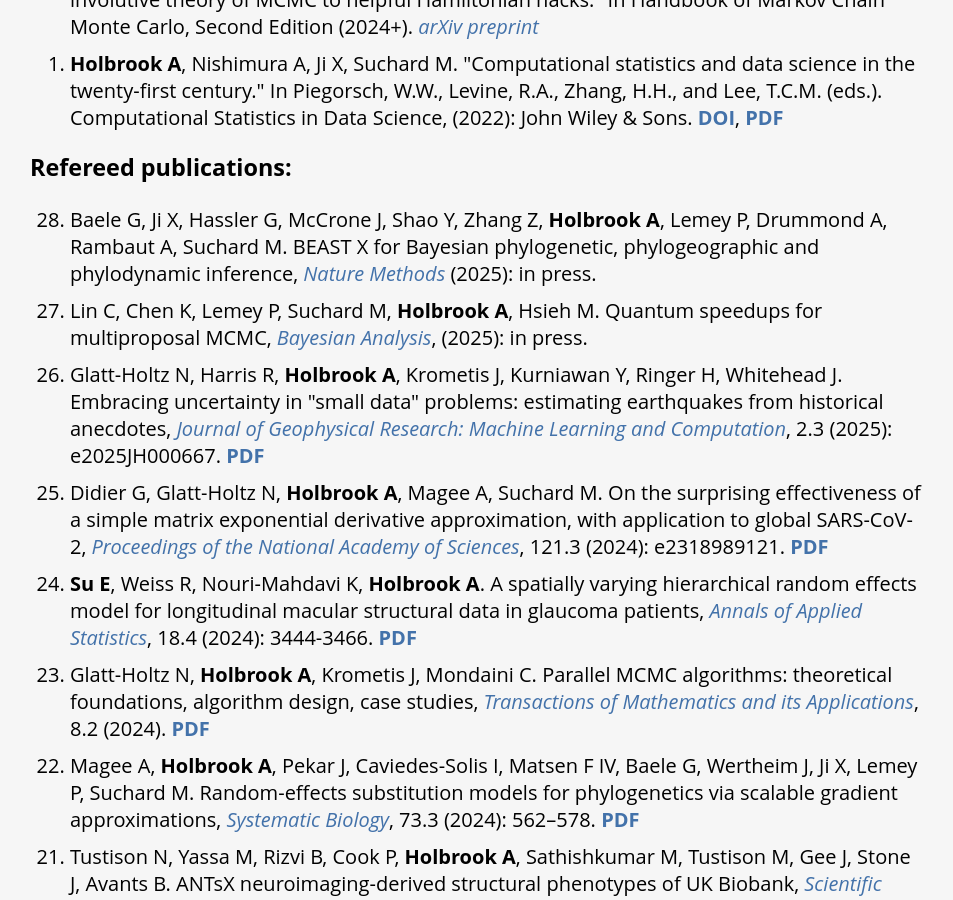
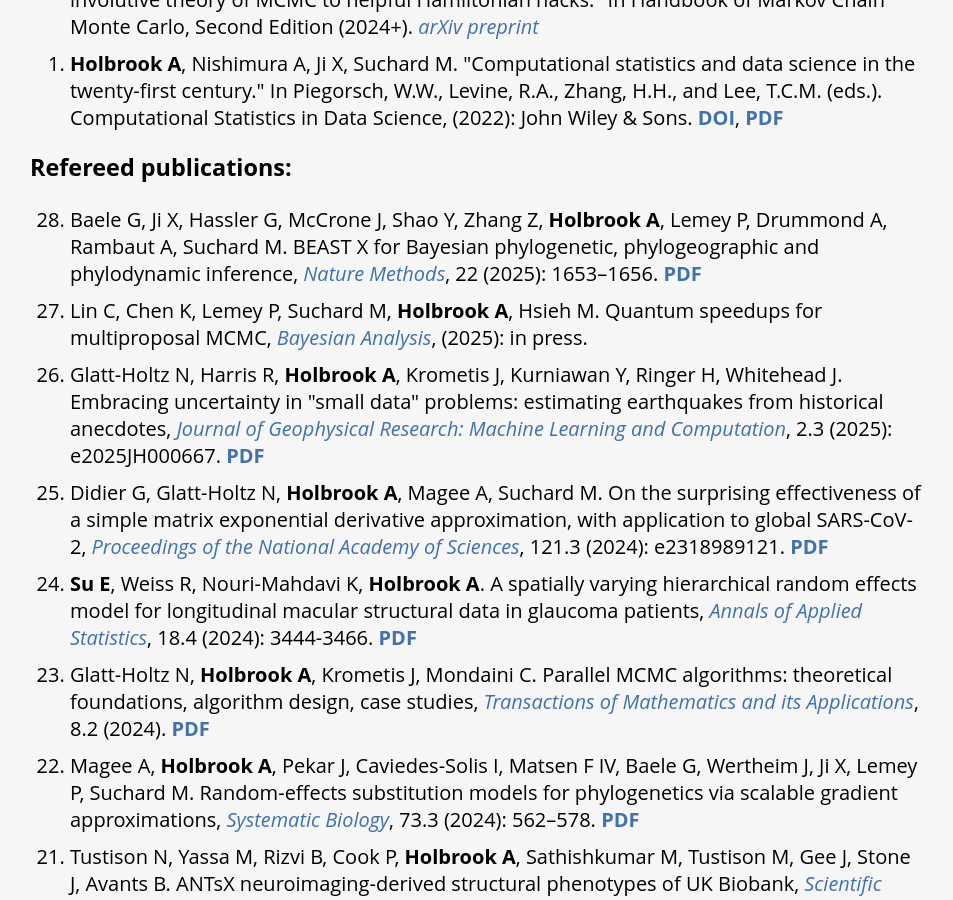
Before and after one commit to andrewjholbrook/andrewjholbrook.github.io, a Jekyll site: the page built from research.html, in a window 1280 px wide and 900 px high, scrolled down 719 px. Shown: the whole window, without its empty margins (162-1115 px from the left). Built offline with Jekyll 4.4.1, drawn with Linux system fonts in a browser that asks for light colours; a style sheet for code colours, icons or effects is not loaded.

Commit message:
natmeth details and pdf

```diff
--- a/research.html
+++ b/research.html
@@ -30,7 +30,7 @@ John Wiley & Sons. <b><a href="https://doi.org/10.1002/9781118445112.stat08324"
   <h3>Refereed publications:</h3>
 
   <ol id="pubs" reversed>
-    <li>Baele G, Ji X, Hassler G, McCrone J, Shao Y, Zhang Z, <b>Holbrook A</b>, Lemey P, Drummond A, Rambaut A, Suchard M. BEAST X for Bayesian phylogenetic, phylogeographic and phylodynamic inference, <i><a href="https://www.nature.com/articles/s41592-025-02751-x" target="_blank">Nature Methods</a></i> (2025): in press.</li>
+    <li>Baele G, Ji X, Hassler G, McCrone J, Shao Y, Zhang Z, <b>Holbrook A</b>, Lemey P, Drummond A, Rambaut A, Suchard M. BEAST X for Bayesian phylogenetic, phylogeographic and phylodynamic inference, <i><a href="https://www.nature.com/articles/s41592-025-02751-x" target="_blank">Nature Methods</a></i>, 22 (2025): 1653–1656. <a href="papers/natmeth.pdf" target="_blank"><b>PDF</b></a></li>
     <li> Lin C, Chen K, Lemey P, Suchard M, <b>Holbrook A</b>, Hsieh M. Quantum speedups for multiproposal MCMC, <i><a href="https://doi.org/10.1214/25-BA1546" target="_blank">Bayesian Analysis</a></i>, (2025): in press. </li>
     <li>Glatt-Holtz N, Harris R, <b>Holbrook A</b>, Krometis J, Kurniawan Y, Ringer H, Whitehead J. Embracing uncertainty in "small data" problems: estimating earthquakes from historical anecdotes, <i><a href="https://doi.org/10.1029/2025JH000667" target="_blank">Journal of Geophysical Research: Machine Learning and Computation</a></i>, 2.3 (2025): e2025JH000667. <a href="papers/tsunami.pdf" target="_blank"><b>PDF</b></a></li>
     <li> Didier G, Glatt-Holtz N, <b>Holbrook A</b>, Magee A, Suchard M. On the surprising effectiveness of a simple matrix exponential derivative approximation, with application to global SARS-CoV-2, <i><a href="https://doi.org/10.1073/pnas.2318989121" target="_blank">Proceedings of the National Academy of Sciences</a></i>, 121.3 (2024): e2318989121. <a href="papers/pnas.pdf" target="_blank"><b>PDF</b></a></li>
```
Also changed, not shown: 1 other file.
